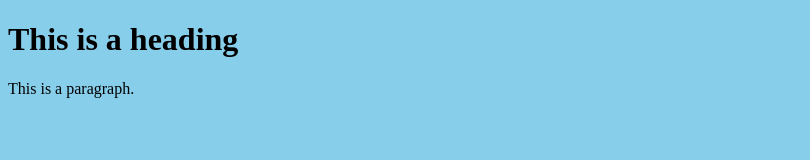
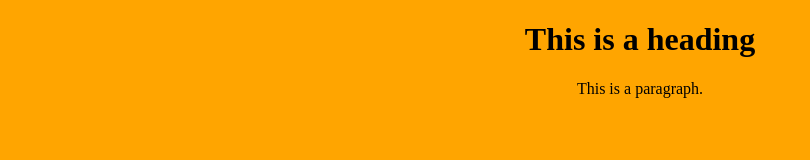
Before and after one commit to Sayduzzamanatik/Upgrade, a plain HTML site: page index_atik.html in a window 1280 px wide. Shown: the whole page, without its empty margins (0-810 px from the left). Drawn offline with Linux system fonts and the light colour scheme.

Commit message:
Update index_atik.html

```diff
--- a/index_atik.html
+++ b/index_atik.html
@@ -1,9 +1,13 @@
 <!DOCTYPE html>
 <html>
 <head>
+<style>
+body {background-color: midnightblack; text-align:center;}
+</style>
 <title>HTML Tutorial</title>
 </head>
-<body style="background-color:skyblue;">
+<body style="background-color:orange;">
+<!-- <body style="background-color:orange;"> -->
 
 <h1>This is a heading</h1>
 <p>This is a paragraph.</p>
```
